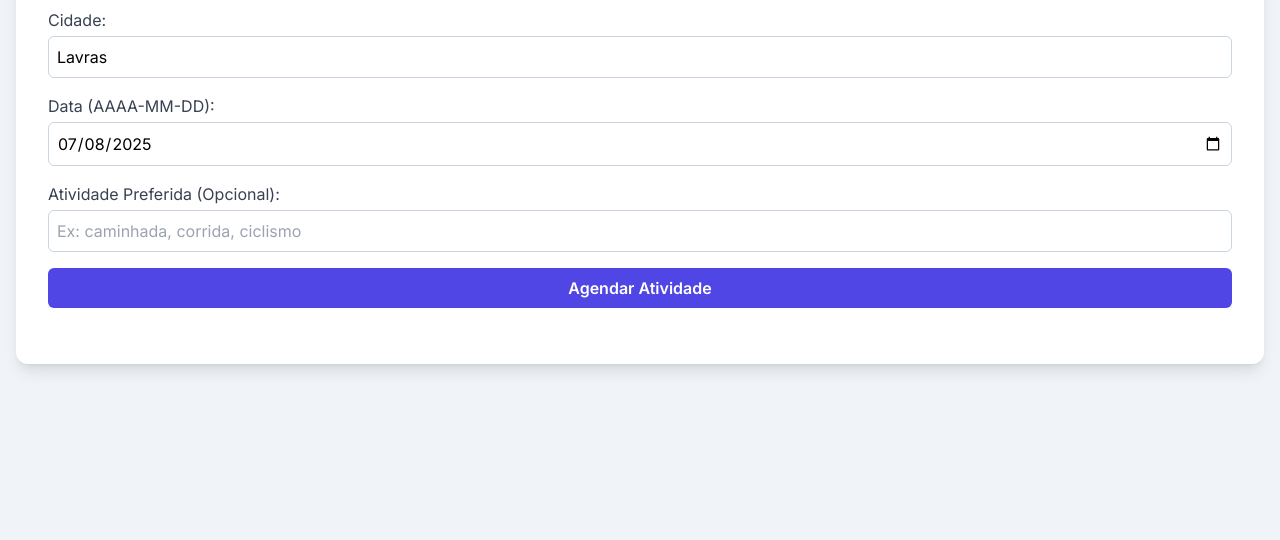
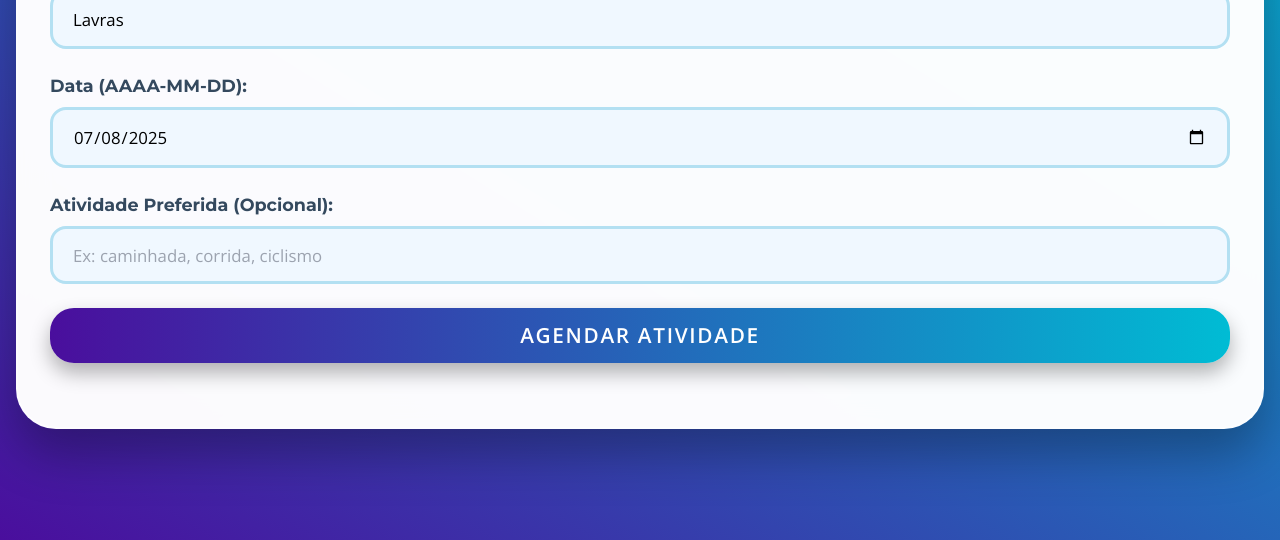
Before and after one commit to w4lking/agendador-inteligente-atividades, a plain HTML site: page frontend/index.html in a window 1280 px wide. Shown: the part 260-800 px from the top of the page. Drawn offline with nearby package versions, Linux system fonts and the light colour scheme.

Commit message:
Mudei um pouco o estilo do HMTL

```diff
--- a/frontend/index.html
+++ b/frontend/index.html
@@ -6,110 +6,183 @@
     <title>Agendador Inteligente de Atividades ao Ar Livre</title>
     <!-- Aqui é Tailwind CSS CDN -->
     <script src="https://cdn.tailwindcss.com"></script>
-    <link href="https://fonts.googleapis.com/css2?family=Inter:wght@400;600&display=swap" rel="stylesheet">
+    <link href="https://fonts.googleapis.com/css2?family=Montserrat:wght@400;600;700&family=Open+Sans:wght@400;600&display=swap" rel="stylesheet">
     <style>
         body {
-            font-family: 'Inter', sans-serif;
-            background-color: #f0f4f8;
+            font-family: 'Open Sans', sans-serif;
+            background: linear-gradient(to right top, #4a0e9d, #00bcd4); /* Gradiente de fundo mais ousado */
+            display: flex;
+            align-items: center;
+            justify-content: center;
+            min-height: 100vh;
+            padding: 2rem;
+            overflow: hidden; /* Evita scroll desnecessário */
         }
         .container {
             max-width: 900px;
+            background-color: rgba(255, 255, 255, 0.98); /* Fundo quase opaco para o card */
+            border-radius: 2.5rem; /* Bordas super arredondadas */
+            box-shadow: 0 25px 50px rgba(0, 0, 0, 0.3); /* Sombra bem profunda */
+            backdrop-filter: blur(15px); /* Efeito de desfoque mais intenso */
+            border: 2px solid rgba(255, 255, 255, 0.5); /* Borda mais visível */
+            transform: scale(0.95); /* Levemente menor para dar destaque ao fundo */
+            animation: fadeInScale 0.8s ease-out forwards; /* Animação de entrada */
+        }
+
+        @keyframes fadeInScale {
+            from {
+                opacity: 0;
+                transform: scale(0.8);
+            }
+            to {
+                opacity: 1;
+                transform: scale(1);
+            }
+        }
+
+        h1 {
+            font-family: 'Montserrat', sans-serif;
+            color: #2c3e50; /* Cor escura para o título */
+            font-weight: 800; /* Extra negrito */
+            text-shadow: 2px 2px 4px rgba(0,0,0,0.15); /* Sombra de texto mais forte */
+            margin-bottom: 2.5rem; /* Mais espaço abaixo do título */
+        }
+        label {
+            font-family: 'Montserrat', sans-serif;
+            color: #34495e; /* Cor para os labels */
+            font-weight: 700; /* Negrito para labels */
+            font-size: 1.1rem; /* Fonte um pouco maior */
         }
         .input-field {
-            border: 1px solid #cbd5e1;
+            border: 3px solid #b3e0f2; /* Borda mais grossa e suave */
+            background-color: #f0f8ff; /* Fundo azul claro para inputs */
+            transition: all 0.5s cubic-bezier(0.25, 0.46, 0.45, 0.94); /* Transição mais complexa */
+            border-radius: 1rem; /* Bordas bem arredondadas para inputs */
+            padding: 0.85rem 1.25rem; /* Mais padding */
+            font-size: 1.05rem; /* Fonte um pouco maior */
+        }
+        .input-field:focus {
+            border-color: #4a0e9d; /* Cor de foco do gradiente */
+            box-shadow: 0 0 0 5px rgba(74, 14, 157, 0.4); /* Sombra de foco bem intensa */
+            background-color: #ffffff; /* Fundo branco no foco */
         }
         .btn-primary {
-            background-color: #4f46e5;
+            background: linear-gradient(to right, #4a0e9d, #00bcd4); /* Gradiente para o botão */
+            transition: all 0.6s cubic-bezier(0.25, 0.46, 0.45, 0.94); /* Transição mais complexa */
+            border-radius: 1.5rem; /* Bordas super arredondadas para o botão */
+            box-shadow: 0 10px 20px rgba(0, 0, 0, 0.3); /* Sombra para o botão */
+            letter-spacing: 0.08em; /* Mais espaçamento entre letras */
+            font-size: 1.3rem; /* Fonte maior */
+            padding: 0.9rem 1.8rem; /* Mais padding */
+            text-transform: uppercase; /* Texto em maiúsculas */
+            font-weight: 700; /* Negrito */
         }
         .btn-primary:hover {
-            background-color: #4338ca;
+            background: linear-gradient(to left, #4a0e9d, #00bcd4); /* Inverte o gradiente no hover */
+            transform: translateY(-5px) scale(1.05); /* Efeito de levantamento e aumento mais pronunciado */
+            box-shadow: 0 15px 25px rgba(0, 0, 0, 0.4); /* Sombra mais intensa no hover */
         }
         .message-box {
-            background-color: #ffffff;
-            border-left: 4px solid #3b82f6;
-            border-radius: 0.5rem;
+            background-color: rgba(255, 255, 255, 0.95);
+            border-left: 6px solid #4a0e9d; /* Cor de borda padrão do gradiente */
+            border-radius: 1rem;
+            box-shadow: 0 8px 20px rgba(0, 0, 0, 0.15); /* Sombra mais visível */
+            padding: 1.8rem;
+            font-size: 1.05rem;
         }
         .message-box.error {
-            border-left-color: #ef4444;
+            border-left-color: #e74c3c; /* Vermelho mais forte */
         }
         .message-box.loading {
-            border-left-color: #f59e0b;
+            border-left-color: #f39c12; /* Laranja mais forte */
         }
         .message-box h3 {
-            color: #1e3a8a;
+            color: #340a6e; /* Cor para títulos de mensagem */
+            font-family: 'Montserrat', sans-serif;
+            font-weight: 800;
+            font-size: 1.5rem;
+            margin-bottom: 1rem;
+        }
+        .message-box p {
+            color: #333;
+            line-height: 1.6;
+        }
+        .message-box ul li {
+            color: #444;
+            margin-bottom: 0.4rem;
         }
     </style>
 </head>
 <body class="flex items-center justify-center min-h-screen p-4">
-    <div class="container bg-white shadow-lg rounded-xl p-8 space-y-6">
-        <h1 class="text-3xl font-semibold text-center text-gray-800 mb-6">
+    <div class="container p-8 space-y-8">
+        <h1 class="text-4xl text-center">
             Agendador Inteligente de Atividades ao Ar Livre
         </h1>
 
-        <div class="space-y-4">
+        <div class="space-y-6">
             <div>
-                <label for="city" class="block text-gray-700 font-medium mb-1">Cidade:</label>
+                <label for="city" class="block mb-2">Cidade:</label>
                 <input type="text" id="city" value="Lavras"
-                       class="input-field w-full p-2 rounded-md focus:outline-none focus:ring-2 focus:ring-indigo-500"
+                       class="input-field w-full focus:outline-none focus:ring-4"
                        placeholder="Ex: Lavras, São Paulo">
             </div>
             <div>
-                <label for="date" class="block text-gray-700 font-medium mb-1">Data (AAAA-MM-DD):</label>
+                <label for="date" class="block mb-2">Data (AAAA-MM-DD):</label>
                 <input type="date" id="date"
-                       class="input-field w-full p-2 rounded-md focus:outline-none focus:ring-2 focus:ring-indigo-500">
+                       class="input-field w-full focus:outline-none focus:ring-4">
             </div>
             <div>
-                <label for="preferredActivity" class="block text-gray-700 font-medium mb-1">Atividade Preferida (Opcional):</label>
+                <label for="preferredActivity" class="block mb-2">Atividade Preferida (Opcional):</label>
                 <input type="text" id="preferredActivity"
-                       class="input-field w-full p-2 rounded-md focus:outline-none focus:ring-2 focus:ring-indigo-500"
+                       class="input-field w-full focus:outline-none focus:ring-4"
                        placeholder="Ex: caminhada, corrida, ciclismo">
             </div>
             <button id="scheduleBtn"
-                    class="btn-primary w-full text-white font-bold py-2 px-4 rounded-md transition duration-300 ease-in-out transform hover:scale-105">
+                    class="btn-primary w-full text-white py-3 px-6">
                 Agendar Atividade
             </button>
         </div>
 
         <!-- Área dos Resultados -->
-        <div id="results" class="mt-8 space-y-4">
+        <div id="results" class="mt-10 space-y-4">
             <!-- Colocar Mensagens de erro/sucesso/loading tudo aqui dps -->
         </div>
     </div>
 
     <script>
-        document.addEventListener('DOMContentLoaded', () => {
-            const scheduleBtn = document.getElementById('scheduleBtn');
-            const cityInput = document.getElementById('city');
-            const dateInput = document.getElementById('date');
-            const preferredActivityInput = document.getElementById('preferredActivity');
-            const resultsDiv = document.getElementById('results');
+        document.addEventListener("DOMContentLoaded", () => {
+            const scheduleBtn = document.getElementById("scheduleBtn");
+            const cityInput = document.getElementById("city");
+            const dateInput = document.getElementById("date");
+            const preferredActivityInput = document.getElementById("preferredActivity");
+            const resultsDiv = document.getElementById("results");
 
             // Define a data padrão para o dia de amanhã
             const tomorrow = new Date();
             tomorrow.setDate(tomorrow.getDate() + 1);
-            dateInput.value = tomorrow.toISOString().split('T')[0]; // Formato YYYY-MM-DD
+            dateInput.value = tomorrow.toISOString().split("T")[0]; // Formato YYYY-MM-DD
 
-            const API_URL = 'http://localhost:3000/schedule-activity'; // URL da sua API Principal
+            const API_URL = "http://localhost:3000/schedule-activity"; // URL da sua API Principal
 
-            scheduleBtn.addEventListener('click', async () => {
+            scheduleBtn.addEventListener("click", async () => {
                 const city = cityInput.value.trim();
                 const date = dateInput.value; // Já está no formato YYYY-MM-DD
                 const preferredActivity = preferredActivityInput.value.trim();
 
                 if (!city || !date) {
-                    displayMessage('Por favor, preencha a cidade e a data.', 'error');
+                    displayMessage("Por favor, preencha a cidade e a data.", "error");
                     return;
                 }
 
-                resultsDiv.innerHTML = '';
-                displayMessage('Buscando as melhores opções...', 'loading');
+                resultsDiv.innerHTML = "";
+                displayMessage("Buscando as melhores opções...", "loading");
                 scheduleBtn.disabled = true;
 
                 try {
                     const response = await fetch(API_URL, {
-                        method: 'POST',
+                        method: "POST",
                         headers: {
-                            'Content-Type': 'application/json',
+                            "Content-Type": "application/json",
                         },
                         body: JSON.stringify({ city, date, preferredActivity: preferredActivity || undefined }),
                     });
@@ -117,7 +190,7 @@
                     const data = await response.json();
 
                     if (!response.ok) {
-                        displayMessage(`Erro: ${data.message || 'Ocorreu um erro na requisição.'}`, 'error');
+                        displayMessage(`Erro: ${data.message || "Ocorreu um erro na requisição."}`, "error");
                         if (data.details) {
                             resultsDiv.innerHTML += `<div class="message-box mt-4 p-4 text-sm text-red-700 bg-red-50 rounded-lg">Detalhes: ${data.details}</div>`;
                         }
@@ -170,7 +243,7 @@
                     `;
                     if (data.activityRecommendation.activities && data.activityRecommendation.activities.length > 0) {
                         data.activityRecommendation.activities.forEach(item => {
-                            if (typeof item === 'string') {
+                            if (typeof item === "string") {
                                 resultHtml += `<li>${item}</li>`;
                             } else {
                                 resultHtml += `<li><strong>${item.activity}</strong>: ${item.justification}</li>`;
@@ -183,7 +256,7 @@
                     }
                     resultHtml += `</ul>`;
 
-                    if (data.activityRecommendation.justification && typeof data.activityRecommendation.justification === 'string') {
+                    if (data.activityRecommendation.justification && typeof data.activityRecommendation.justification === "string") {
                          resultHtml += `<p class="text-gray-700 mt-2"><strong>Justificativa Geral:</strong> ${data.activityRecommendation.justification}</p>`;
                     }
 
@@ -192,26 +265,26 @@
                     resultsDiv.innerHTML = resultHtml;
 
                 } catch (error) {
-                    console.error('Erro ao conectar com a API:', error);
-                    displayMessage('Não foi possível conectar ao serviço de agendamento. Verifique se o backend está rodando.', 'error');
+                    console.error("Erro ao conectar com a API:", error);
+                    displayMessage("Não foi possível conectar ao serviço de agendamento. Verifique se o backend está rodando.", "error");
                 } finally {
                     scheduleBtn.disabled = false;
                 }
             });
 
-            function displayMessage(message, type = 'info') {
+            function displayMessage(message, type = "info") {
                 resultsDiv.innerHTML = `<div class="message-box p-4 text-blue-700 rounded-lg ${type}">
                     ${message}
                 </div>`;
-                if (type === 'error') {
-                    resultsDiv.querySelector('.message-box').classList.add('bg-red-50', 'border-red-500');
-                    resultsDiv.querySelector('.message-box').classList.remove('text-blue-700', 'bg-blue-50', 'border-blue-500', 'text-yellow-700', 'bg-yellow-50', 'border-yellow-500');
-                } else if (type === 'loading') {
-                    resultsDiv.querySelector('.message-box').classList.add('bg-yellow-50', 'border-yellow-500', 'text-yellow-700');
-                    resultsDiv.querySelector('.message-box').classList.remove('text-blue-700', 'bg-blue-50', 'border-blue-500', 'text-red-700', 'bg-red-50', 'border-red-500');
+                if (type === "error") {
+                    resultsDiv.querySelector(".message-box").classList.add("bg-red-50", "border-red-500");
+                    resultsDiv.querySelector(".message-box").classList.remove("text-blue-700", "bg-blue-50", "border-blue-500", "text-yellow-700", "bg-yellow-50", "border-yellow-500");
+                } else if (type === "loading") {
+                    resultsDiv.querySelector(".message-box").classList.add("bg-yellow-50", "border-yellow-500", "text-yellow-700");
+                    resultsDiv.querySelector(".message-box").classList.remove("text-blue-700", "bg-blue-50", "border-blue-500", "text-red-700", "bg-red-50", "border-red-500");
                 } else { // info
-                    resultsDiv.querySelector('.message-box').classList.add('bg-blue-50', 'border-blue-500');
-                    resultsDiv.querySelector('.message-box').classList.remove('text-red-700', 'bg-red-50', 'border-red-500', 'text-yellow-700', 'bg-yellow-50', 'border-yellow-500');
+                    resultsDiv.querySelector(".message-box").classList.add("bg-blue-50", "border-blue-500");
+                    resultsDiv.querySelector(".message-box").classList.remove("text-red-700", "bg-red-50", "border-red-500", "text-yellow-700", "bg-yellow-50", "border-yellow-500");
                 }
             }
         });
```
